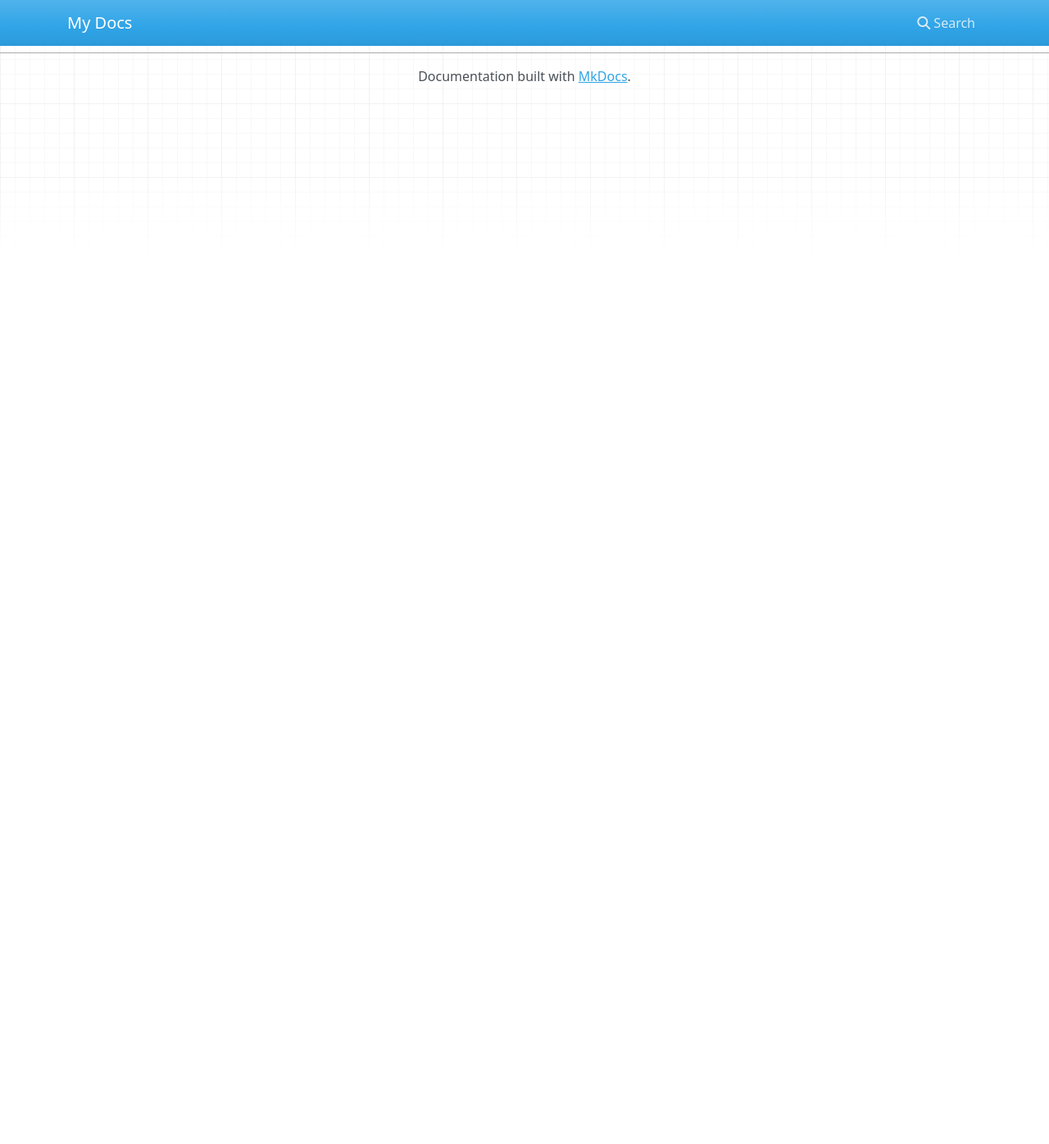
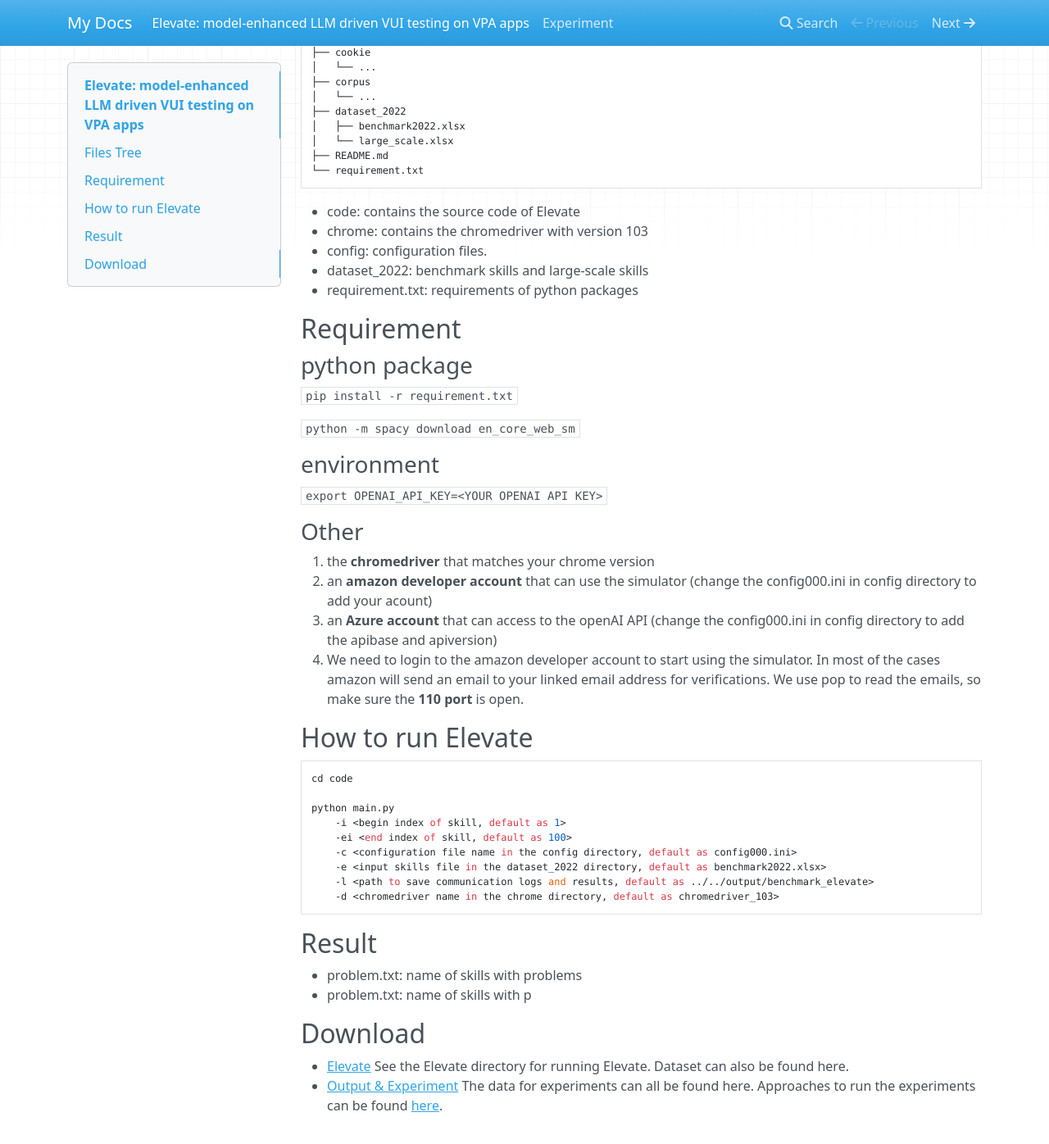
Before and after one commit to Elevate-12/Elevate, an MkDocs documentation site: the page built from docs/index.md, in a window 1280 px wide and 1400 px high, scrolled down 459 px. Shown: the top 1396 px of the window at 82% size. Built offline with MkDocs 1.6.1, drawn with Linux system fonts in a browser that asks for light colours; nearby versions of some CDN libraries; before the commit the page ends 900 px from its top, so only the background shows below that; some of the changed text lies outside the part shown.

Commit message:
add basic introduction of Elevate

````diff
--- a/docs/index.md
+++ b/docs/index.md
@@ -1,17 +1,76 @@
-# Welcome to MkDocs
+# Elevate: model-enhanced LLM driven VUI testing on VPA apps
 
-For full documentation visit [mkdocs.org](https://www.mkdocs.org).
+## Files Tree
 
-## Commands
+```text
+├── code
+│   ├── main.py
+│   ├── step1_process_document.py
+│   ├── step2_test_skill.py
+│   ├── step3_detect_problem.py
+│   ├── model
+│   │   └── ...
+│   ├── skill
+│   │   └── ...
+│   └── util
+│       └── ...
+├── chrome
+│   └── chromedriver_103
+├── config
+│   └── config000.ini
+├── cookie
+│   └── ...
+├── corpus
+│   └── ...
+├── dataset_2022
+│   ├── benchmark2022.xlsx
+│   └── large_scale.xlsx
+├── README.md
+└── requirement.txt
+```
 
-* `mkdocs new [dir-name]` - Create a new project.
-* `mkdocs serve` - Start the live-reloading docs server.
-* `mkdocs build` - Build the documentation site.
-* `mkdocs -h` - Print help message and exit.
+* code: contains the source code of Elevate
+* chrome: contains the chromedriver with version 103
+* config: configuration files.
+* dataset_2022: benchmark skills and large-scale skills
+* requirement.txt: requirements of python packages
 
-## Project layout
+## Requirement
 
-    mkdocs.yml    # The configuration file.
-    docs/
-        index.md  # The documentation homepage.
-        ...       # Other markdown pages, images and other files.
+### python package
+`pip install -r requirement.txt`
+
+`python -m spacy download en_core_web_sm`
+
+### environment
+
+`export OPENAI_API_KEY=<YOUR OPENAI API KEY>`
+
+### Other
+1. the **chromedriver** that matches your chrome version
+2. an **amazon developer account** that can use the simulator (change the config000.ini in config directory to add your acount)
+3. an **Azure account** that can access to the openAI API (change the config000.ini in config directory to add the apibase and apiversion)
+4. We need to login to the amazon developer account to start using the simulator. In most of the cases amazon will send an email to your linked email address for verifications. We use pop to read the emails, so make sure the **110 port** is open.
+
+## How to run Elevate
+
+```
+cd code
+
+python main.py
+    -i <begin index of skill, default as 1>
+    -ei <end index of skill, default as 100>
+    -c <configuration file name in the config directory, default as config000.ini>
+    -e <input skills file in the dataset_2022 directory, default as benchmark2022.xlsx>
+    -l <path to save communication logs and results, default as ../../output/benchmark_elevate>
+    -d <chromedriver name in the chrome directory, default as chromedriver_103>
+```
+
+## Result
+* problem.txt: name of skills with problems
+* problem<x>.txt: name of skills with p<x>
+
+
+## Download
+* [Elevate](tool/Elevate.zip) See the Elevate directory for running Elevate. Dataset can also be found here.
+* [Output & Experiment](tool/experiment.zip) The data for experiments can all be found here. Approaches to run the experiments can be found [here](experiment.md).
````
Also changed, not shown: docs/experiement.md (added, +1 -0 lines), site/index.html, 3 other files.
